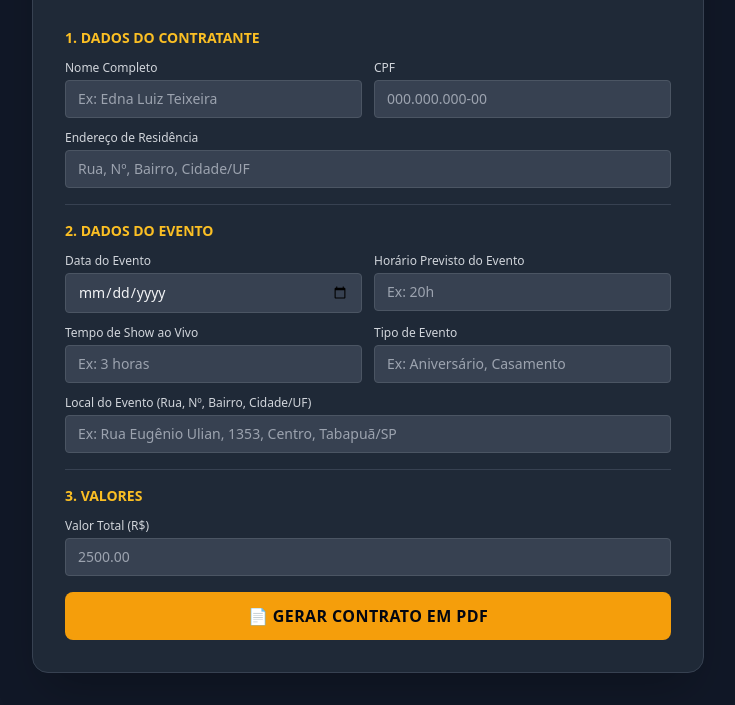
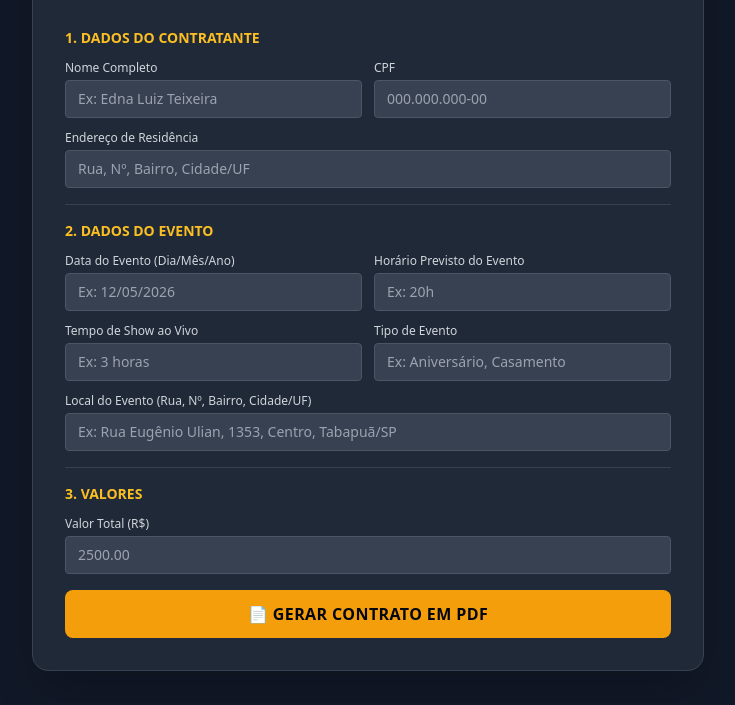
Before and after one commit to LafaieteOficial2025/duovox-contrato, a plain HTML site: page index.html in a window 1280 px wide. Shown: the part 125-830 px from the top of the page, without its empty margins (272-1007 px from the left). Drawn offline with nearby package versions, Linux system fonts and the light colour scheme.

Commit message:
Update input fields for CPF and event date format

```diff
--- a/index.html
+++ b/index.html
@@ -25,7 +25,7 @@
           </div>
           <div>
             <label class="block text-xs text-gray-300 mb-1">CPF</label>
-            <input type="text" id="cpfCliente" required placeholder="000.000.000-00" class="w-full bg-gray-700 border border-gray-600 rounded px-3 py-2 text-sm focus:outline-none focus:border-amber-500">
+            <input type="text" id="cpfCliente" required maxlength="14" placeholder="000.000.000-00" class="w-full bg-gray-700 border border-gray-600 rounded px-3 py-2 text-sm focus:outline-none focus:border-amber-500">
           </div>
           <div class="md:col-span-2">
             <label class="block text-xs text-gray-300 mb-1">Endereço de Residência</label>
@@ -39,8 +39,8 @@
         <h2 class="text-sm font-semibold text-amber-400 uppercase mb-3">2. Dados do Evento</h2>
         <div class="grid grid-cols-1 md:grid-cols-2 gap-3">
           <div>
-            <label class="block text-xs text-gray-300 mb-1">Data do Evento</label>
-            <input type="date" id="dataEvento" required class="w-full bg-gray-700 border border-gray-600 rounded px-3 py-2 text-sm focus:outline-none focus:border-amber-500">
+            <label class="block text-xs text-gray-300 mb-1">Data do Evento (Dia/Mês/Ano)</label>
+            <input type="text" id="dataEvento" required maxlength="10" placeholder="Ex: 12/05/2026" class="w-full bg-gray-700 border border-gray-600 rounded px-3 py-2 text-sm focus:outline-none focus:border-amber-500">
           </div>
           <div>
             <label class="block text-xs text-gray-300 mb-1">Horário Previsto do Evento</label>
```
